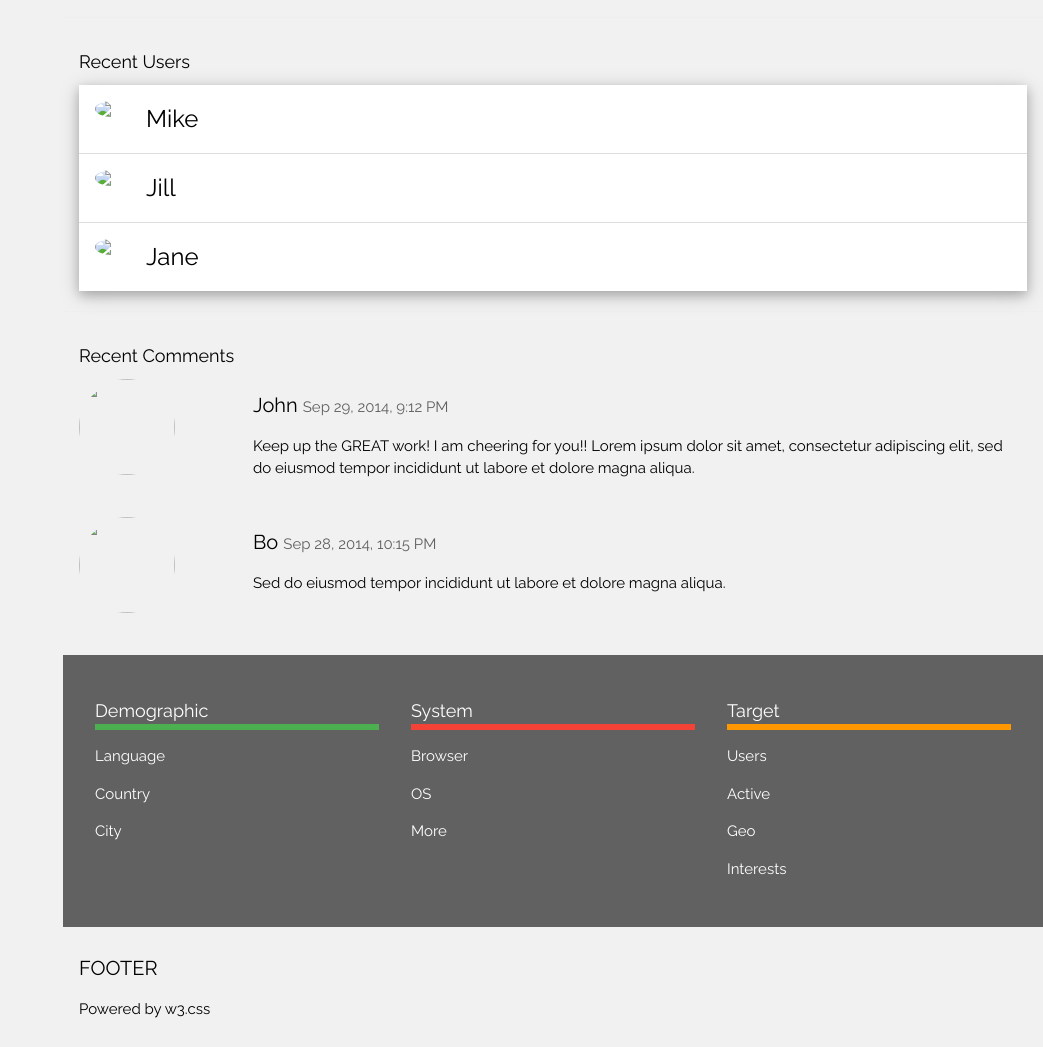
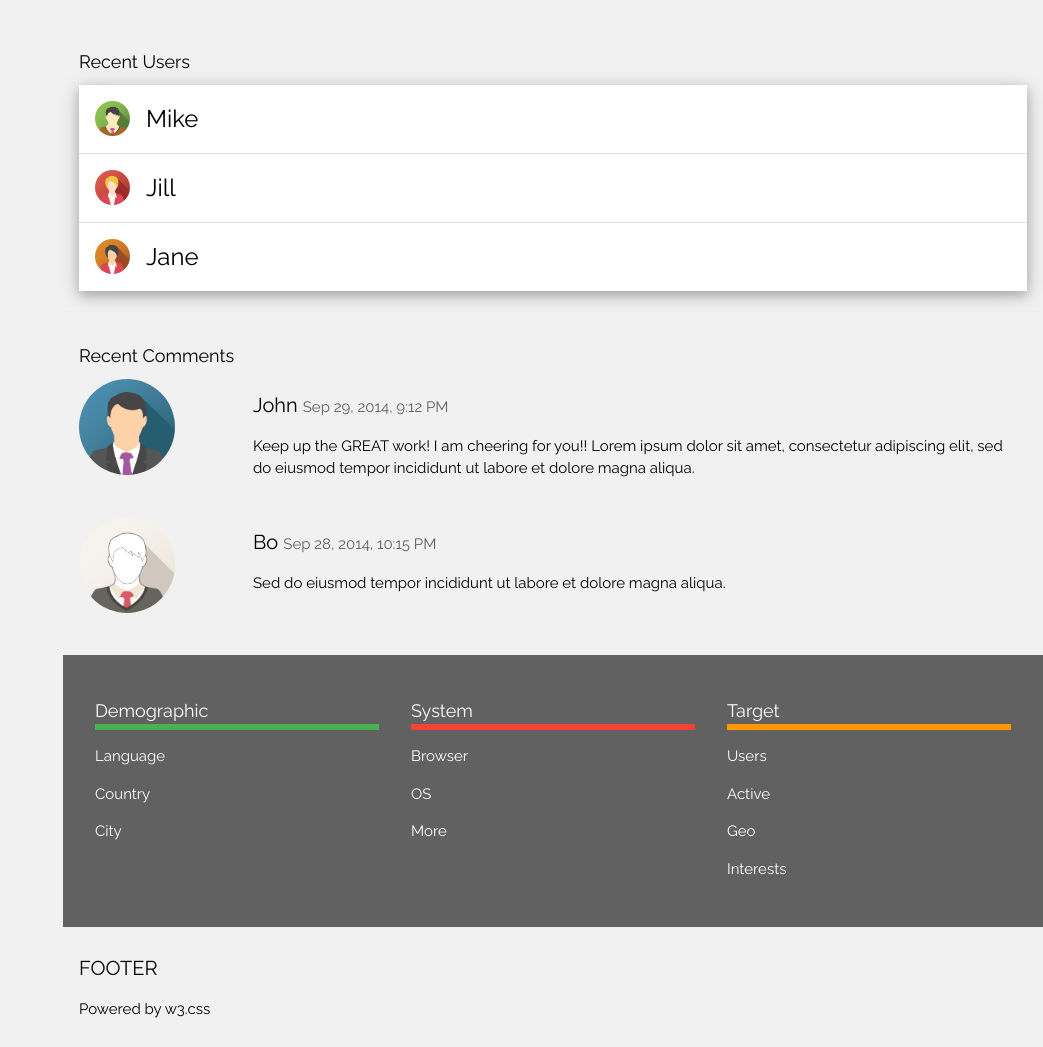
Before and after one commit to BitcoinPlatinum/bitcoinplatinum.github.io, a plain HTML site: page index.html in a window 1280 px wide. Shown: the part 1362-2409 px from the top of the page, without its empty margins (237-1280 px from the left). Drawn offline with nearby package versions, Linux system fonts and the light colour scheme.

Commit message:
Update index.html

```diff
--- a/index.html
+++ b/index.html
@@ -21,7 +21,7 @@ html,body,h1,h2,h3,h4,h5 {font-family: "Raleway", sans-serif}
 <nav class="w3-sidebar w3-collapse w3-white w3-animate-left" style="z-index:3;width:300px;" id="mySidebar"><br>
   <div class="w3-container w3-row">
     <div class="w3-col s4">
-      <img src="/w3images/avatar2.png" class="w3-circle w3-margin-right" style="width:46px">
+      <img src="avatar2.png" class="w3-circle w3-margin-right" style="width:46px">
     </div>
     <div class="w3-col s8 w3-bar">
       <span>Welcome, <strong>Mike</strong></span><br>
@@ -107,7 +107,7 @@ html,body,h1,h2,h3,h4,h5 {font-family: "Raleway", sans-serif}
     <div class="w3-row-padding" style="margin:0 -16px">
       <div class="w3-third">
         <h5>Regions</h5>
-        <img src="/w3images/region.jpg" style="width:100%" alt="Google Regional Map">
+        <img src="region.jpg" style="width:100%" alt="Google Regional Map">
       </div>
       <div class="w3-twothird">
         <h5>Feeds</h5>
@@ -207,15 +207,15 @@ html,body,h1,h2,h3,h4,h5 {font-family: "Raleway", sans-serif}
     <h5>Recent Users</h5>
     <ul class="w3-ul w3-card-4 w3-white">
       <li class="w3-padding-16">
-        <img src="/w3images/avatar2.png" class="w3-left w3-circle w3-margin-right" style="width:35px">
+        <img src="avatar2.png" class="w3-left w3-circle w3-margin-right" style="width:35px">
         <span class="w3-xlarge">Mike</span><br>
       </li>
       <li class="w3-padding-16">
-        <img src="/w3images/avatar5.png" class="w3-left w3-circle w3-margin-right" style="width:35px">
+        <img src="avatar5.png" class="w3-left w3-circle w3-margin-right" style="width:35px">
         <span class="w3-xlarge">Jill</span><br>
       </li>
       <li class="w3-padding-16">
-        <img src="/w3images/avatar6.png" class="w3-left w3-circle w3-margin-right" style="width:35px">
+        <img src="avatar6.png" class="w3-left w3-circle w3-margin-right" style="width:35px">
         <span class="w3-xlarge">Jane</span><br>
       </li>
     </ul>
@@ -226,7 +226,7 @@ html,body,h1,h2,h3,h4,h5 {font-family: "Raleway", sans-serif}
     <h5>Recent Comments</h5>
     <div class="w3-row">
       <div class="w3-col m2 text-center">
-        <img class="w3-circle" src="/w3images/avatar3.png" style="width:96px;height:96px">
+        <img class="w3-circle" src="avatar3.png" style="width:96px;height:96px">
       </div>
       <div class="w3-col m10 w3-container">
         <h4>John <span class="w3-opacity w3-medium">Sep 29, 2014, 9:12 PM</span></h4>
@@ -236,7 +236,7 @@ html,body,h1,h2,h3,h4,h5 {font-family: "Raleway", sans-serif}
 
     <div class="w3-row">
       <div class="w3-col m2 text-center">
-        <img class="w3-circle" src="/w3images/avatar1.png" style="width:96px;height:96px">
+        <img class="w3-circle" src="avatar1.png" style="width:96px;height:96px">
       </div>
       <div class="w3-col m10 w3-container">
         <h4>Bo <span class="w3-opacity w3-medium">Sep 28, 2014, 10:15 PM</span></h4>
```
